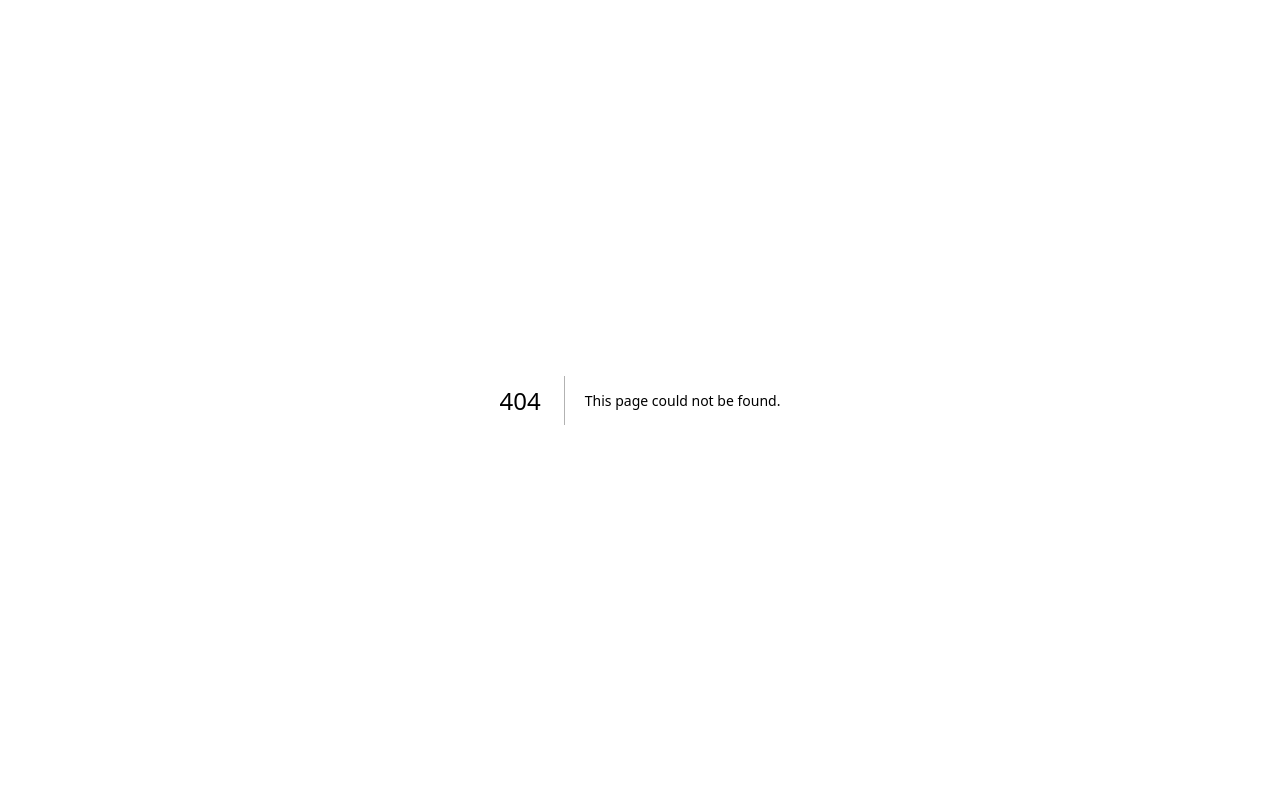
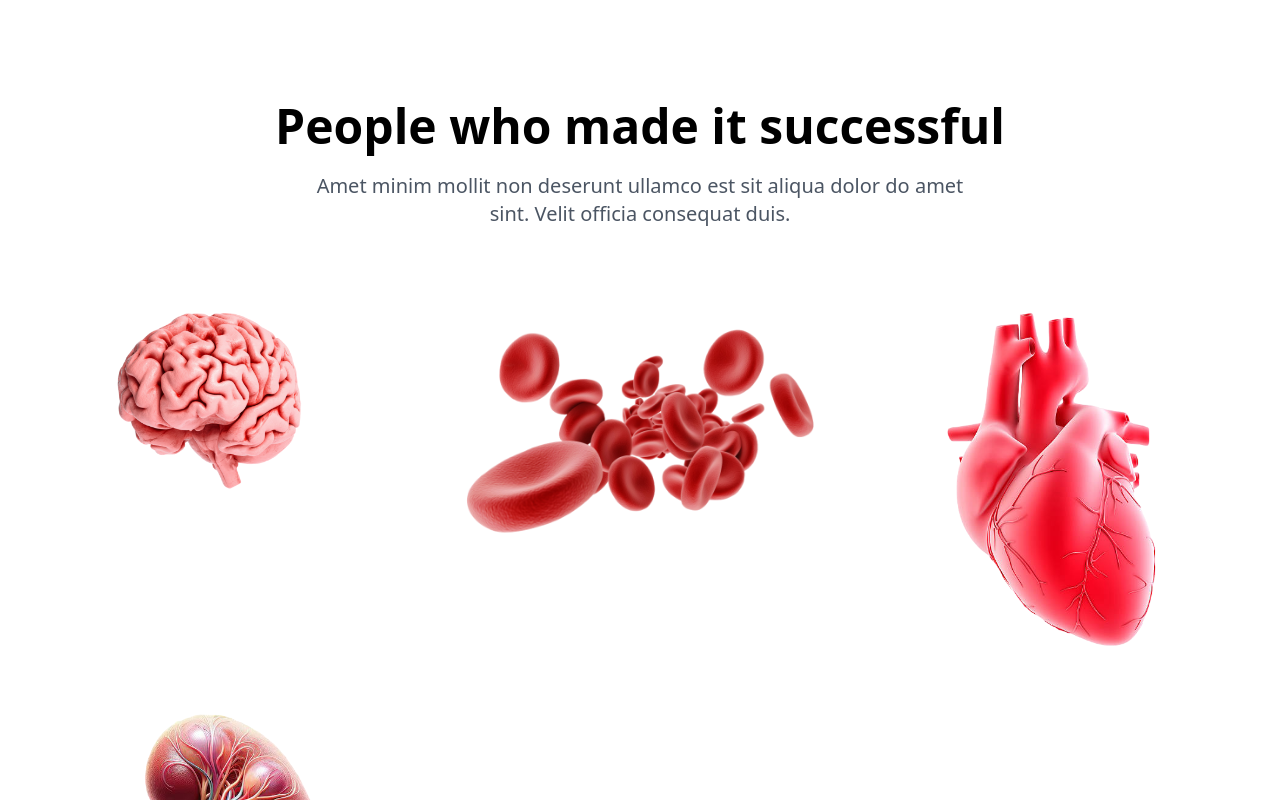
Before and after one commit to Sandile88/webApp, a Next.js app in the folder client/: page /home in a window 1280 px wide. Before the commit this address had no page. Shown: the top 800 px of the page. Built offline with nearby package versions, Linux system fonts and the light colour scheme.

Commit message:
updated page routing

```diff
--- a/client/app/components/BottomNav.tsx
+++ b/client/app/components/BottomNav.tsx
@@ -9,7 +9,7 @@ const BottomNav = () => {
 
 <div className="fixed z-50 w-full h-16 max-w-lg -translate-x-1/2 bg-white border border-gray-200 rounded-full bottom-4 left-1/2 dark:bg-gray-700 dark:border-gray-600">
     <div className="grid h-full max-w-lg grid-cols-5 mx-auto">
-        <Link href="/Home" data-tooltip-target="tooltip-home" type="button" className="inline-flex flex-col items-center justify-center px-5 rounded-s-full hover:bg-gray-50 dark:hover:bg-gray-800 group">
+        <Link href="/home" data-tooltip-target="tooltip-home" type="button" className="inline-flex flex-col items-center justify-center px-5 rounded-s-full hover:bg-gray-50 dark:hover:bg-gray-800 group">
             <svg className="w-5 h-5 mb-1 text-gray-500 dark:text-gray-400 group-hover:text-blue-600 dark:group-hover:text-blue-500" aria-hidden="true" xmlns="http://www.w3.org/2000/svg" fill="currentColor" viewBox="0 0 20 20">
                 <path d="m19.707 9.293-2-2-7-7a1 1 0 0 0-1.414 0l-7 7-2 2a1 1 0 0 0 1.414 1.414L2 10.414V18a2 2 0 0 0 2 2h3a1 1 0 0 0 1-1v-4a1 1 0 0 1 1-1h2a1 1 0 0 1 1 1v4a1 1 0 0 0 1 1h3a2 2 0 0 0 2-2v-7.586l.293.293a1 1 0 0 0 1.414-1.414Z"/>
             </svg>
--- /dev/null
+++ b/client/app/home/page.tsx
@@ -0,0 +1,12 @@
+import React from 'react'
+import CardStats from '../components/CardStats';
+
+const HomeScreen = () => {
+  return (
+    <section>
+        <CardStats/>
+    </section>
+  )
+}
+
+export default HomeScreen;
--- a/client/app/page.tsx
+++ b/client/app/page.tsx
@@ -3,7 +3,7 @@ import BottomNav from "./components/BottomNav";
 import MobileClinic from "./components/MobileClinic";
 import HomeScreen from "./components/Home";
 
-export default function Home() {
+export default function App() {
   return (
     <>
     <HomeScreen/>
```
